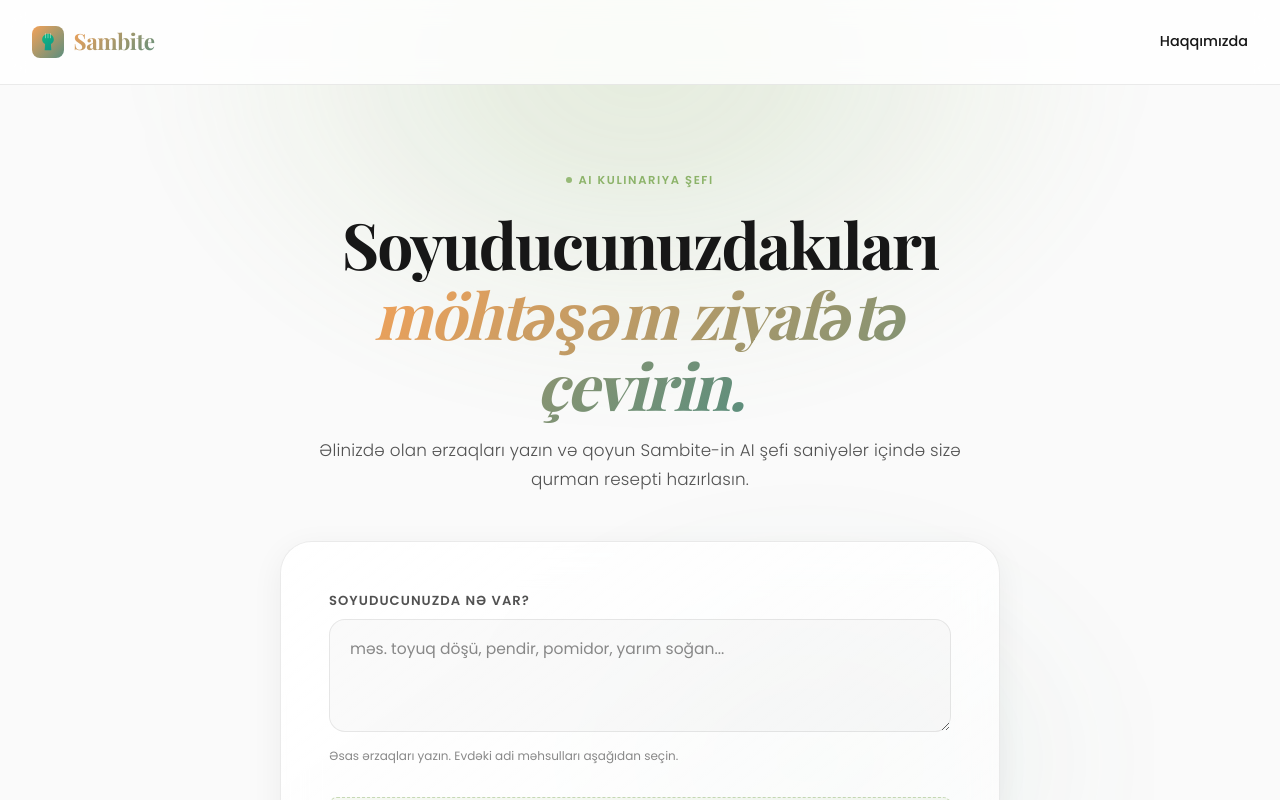
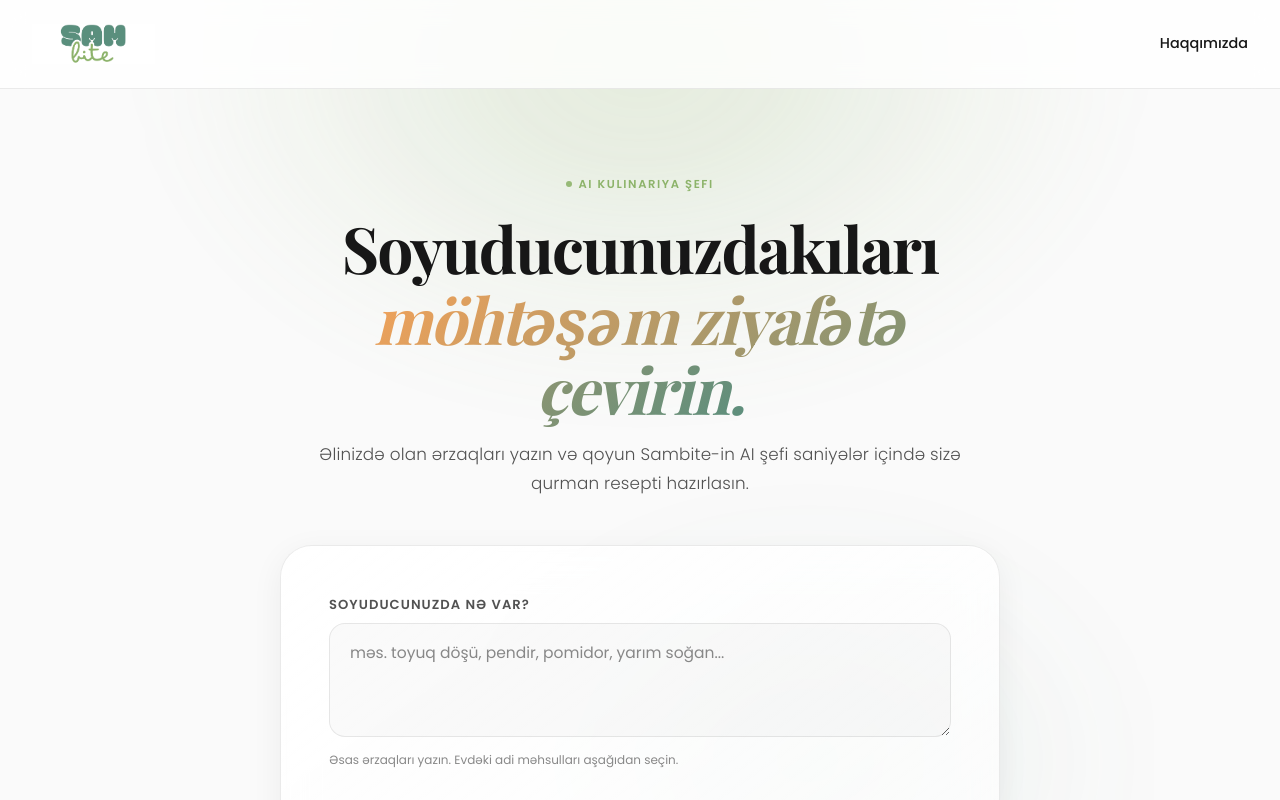
Before and after one commit to javidanbayram/sambite, a Next.js app: page / in a window 1280 px wide. Shown: the top 800 px of the page. Built offline with nearby package versions, Linux system fonts and the light colour scheme; a web font is replaced by a local one.

Commit message:
feat: Replace SVG logo with logo.png image

```diff
--- a/app/globals.css
+++ b/app/globals.css
@@ -145,26 +145,11 @@ body {
   text-decoration: none;
 }
 
-.header-logo-icon {
-  width: 32px;
-  height: 32px;
-  border-radius: 8px;
-  display: flex;
-  align-items: center;
-  justify-content: center;
-  background: var(--grad-brand);
-  flex-shrink: 0;
-}
-
-.header-logo-name {
-  font-family: var(--font-serif);
-  font-size: 1.4rem;
-  font-weight: 700;
-  background: var(--grad-brand);
-  -webkit-background-clip: text;
-  -webkit-text-fill-color: transparent;
-  background-clip: text;
-  letter-spacing: -0.02em;
+.header-logo-img {
+  height: 40px;
+  width: auto;
+  object-fit: contain;
+  display: block;
 }
 
 .header-badge {
--- a/app/page.tsx
+++ b/app/page.tsx
@@ -361,10 +361,8 @@ export default function HomePage() {
         {/* ── Header ── */}
         <header className="header" role="banner">
           <a href="/" className="header-logo" aria-label="Sambite home">
-            <div className="header-logo-icon" aria-hidden="true">
-              <IconForkLeaf />
-            </div>
-            <span className="header-logo-name">Sambite</span>
+            {/* eslint-disable-next-line @next/next/no-img-element */}
+            <img src="/logo.png" alt="Sambite" className="header-logo-img" />
           </a>
           <nav style={{ display: 'flex', gap: '1.5rem', alignItems: 'center' }}>
             <a href="/about" style={{ color: 'var(--text-primary)', textDecoration: 'none', fontSize: '0.9rem', fontWeight: 500 }}>Haqqımızda</a>
```
Also changed, not shown: public/logo.png (added).
